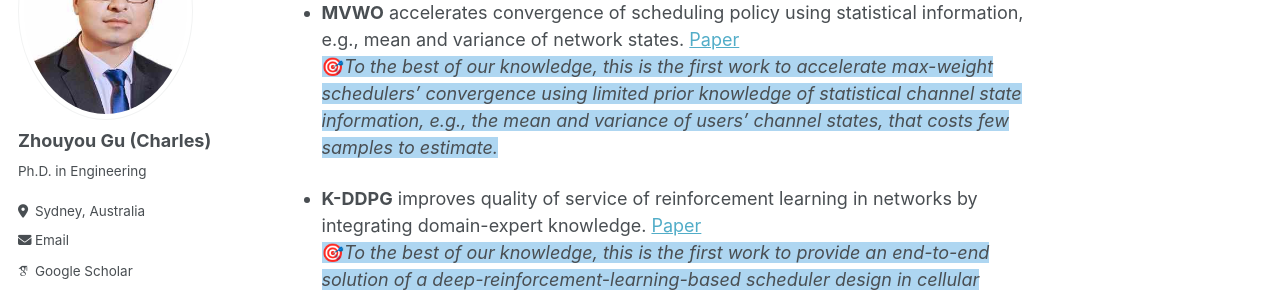
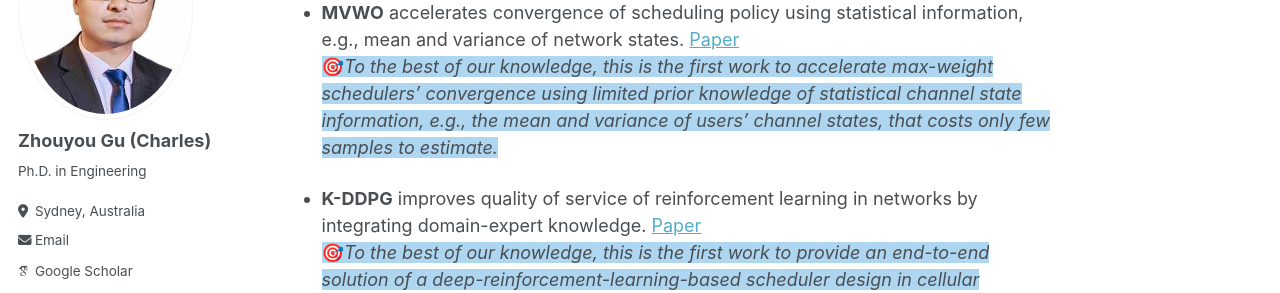
Before and after one commit to zhouyou-gu/zhouyou-gu.github.io, a Jekyll site: the page built from _pages/about.md, in a window 1280 px wide and 900 px high, scrolled down 1018 px. Shown: the part 204-497 px from the top of the window. Built offline with Jekyll 4.4.1, drawn with Linux system fonts in a browser that asks for light colours; some web fonts are replaced.

Commit message:
modified:   _pages/about.md

```diff
--- a/_pages/about.md
+++ b/_pages/about.md
@@ -34,7 +34,7 @@ Algorithms have been designed in my research to address challenges in different
 <span style="background-color: #AED6F1;">🎯*To the best of our knowledge, this is the first work to train neural networks to flexibly construct the optimal graph representing the impact of interference on specific network performance.*</span>
 
 - **MVWO** accelerates convergence of scheduling policy using statistical information, e.g., mean and variance of network states. [Paper](https://arxiv.org/pdf/2402.08238)\
-<span style="background-color: #AED6F1;"> 🎯*To the best of our knowledge, this is the first work to accelerate max-weight schedulers' convergence using limited prior knowledge of statistical channel state information, e.g., the mean and variance of users’ channel states, that costs few samples to estimate.*</span>
+<span style="background-color: #AED6F1;"> 🎯*To the best of our knowledge, this is the first work to accelerate max-weight schedulers' convergence using limited prior knowledge of statistical channel state information, e.g., the mean and variance of users’ channel states, that costs only few samples to estimate.*</span>
 
 
 - **K-DDPG** improves quality of service of reinforcement learning in networks by integrating domain-expert knowledge. [Paper](https://arxiv.org/pdf/2009.08346)\
```
